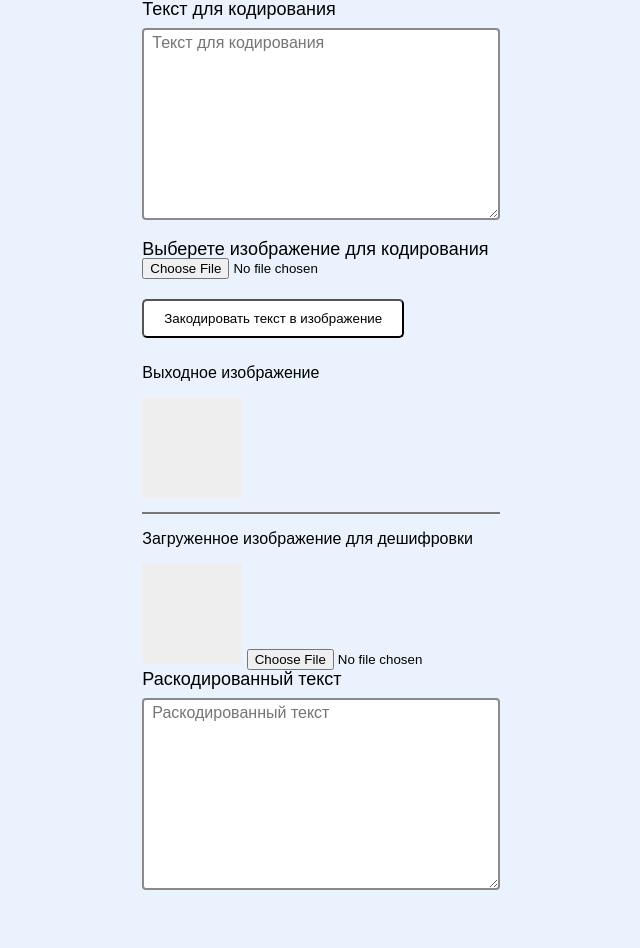
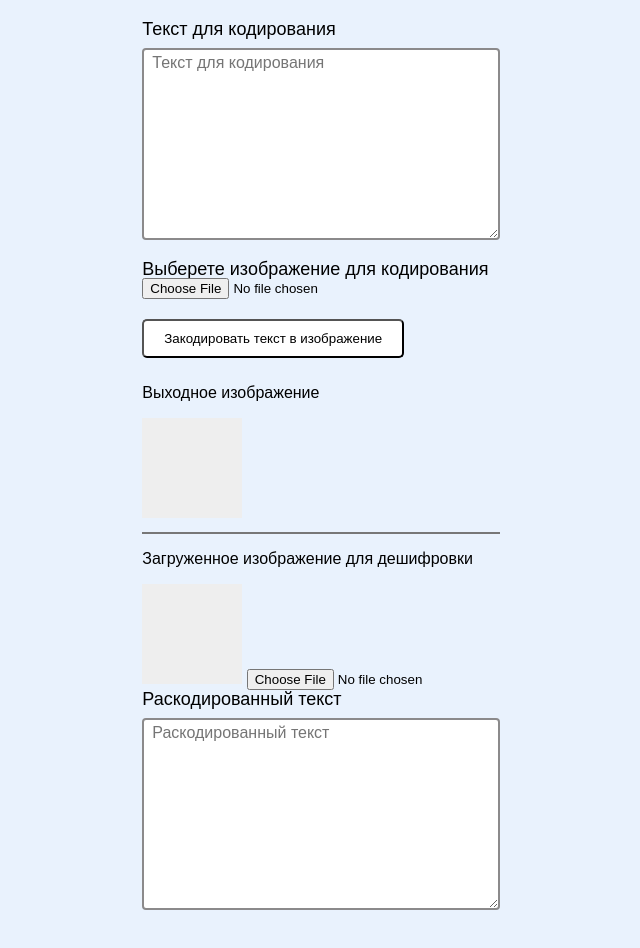
Before and after one commit to Kalancha/Kalancha.github.io, a plain HTML site: page AllProjects/SandBox/lab9.html in a window 1280 px wide. Shown: the whole page, without its empty margins (319-959 px from the left). Before the commit the page ends 910 px from the top, so only its background shows below. Drawn offline with Linux system fonts and the light colour scheme.

Commit message:
Update lab9.html

```diff
--- a/AllProjects/SandBox/lab9.html
+++ b/AllProjects/SandBox/lab9.html
@@ -157,6 +157,9 @@
     }
 </script>
 <style>
+    .container{
+        padding: 20px 0;
+    }
     .container__form {
         display: flex;
         flex-direction: column;
```
